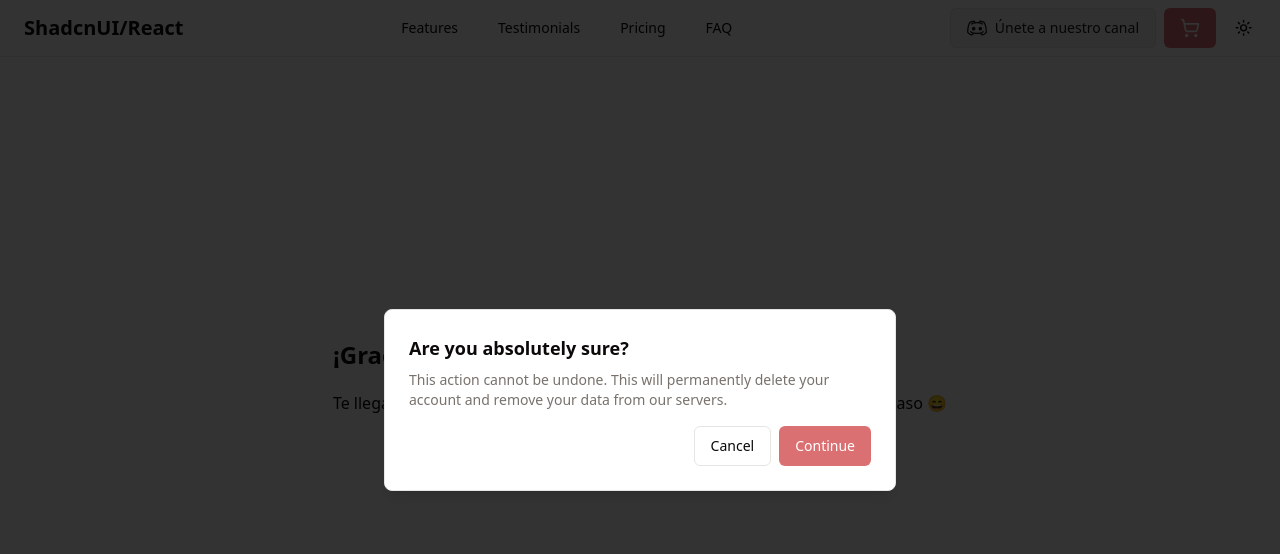
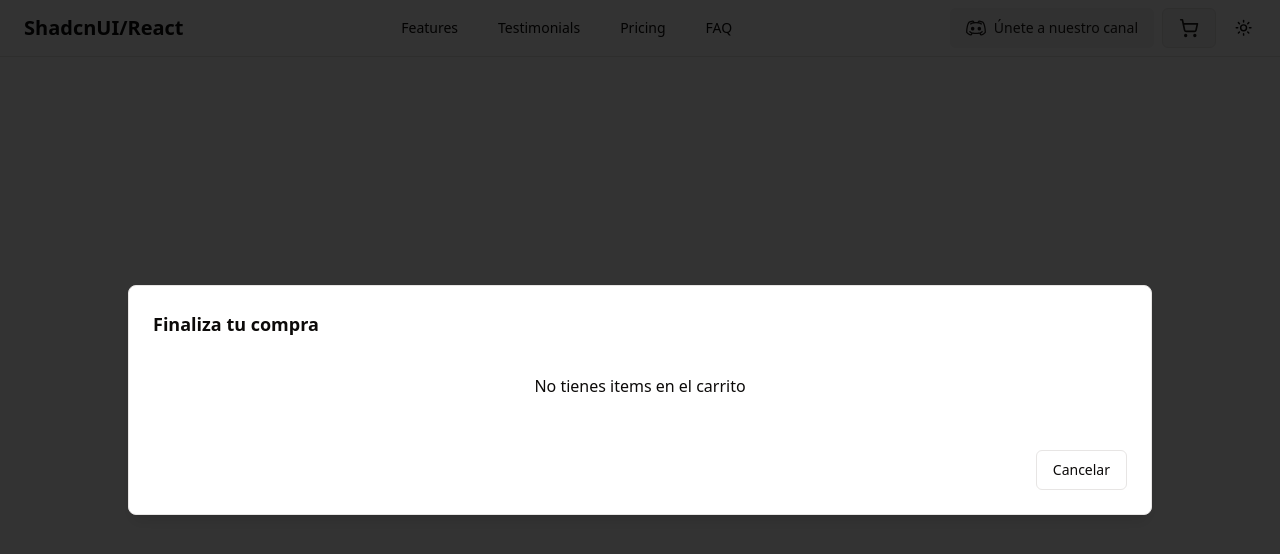
Before and after one commit to borjamrd/opogacela-shadcn, a Next.js app: page /thank-you in a window 1280 px wide. Both pictures are taken after a click on the button 1190 px from the left and 28 px from the top of the page. Shown: the top 554 px of the page. Built offline with nearby package versions, Linux system fonts and the light colour scheme.

Commit message:
feature: cart added

```diff
--- a/src/app/page.tsx
+++ b/src/app/page.tsx
@@ -12,6 +12,7 @@ import { Newsletter } from "@/components/Newsletter";
 import { FAQ } from "@/components/FAQ";
 import { Footer } from "@/components/Footer";
 import { ScrollToTop } from "@/components/ScrollToTop";
+import Cart from "@/components/Cart";
 
 export default function Home() {
   return (
@@ -29,7 +30,13 @@ export default function Home() {
       <Newsletter />
       <FAQ />
       <Footer />
+
+      <div className="lg:hidden fixed bottom-4 right-4" >
+        <Cart />
+      </div>
+
       <ScrollToTop />
+
     </div>
   )
 }
--- /dev/null
+++ b/src/components/AddToCart.tsx
@@ -0,0 +1,43 @@
+"use client"
+
+import { useOpogaceStore } from "@/lib/store";
+import { Button } from "./ui/button";
+import Stripe from "stripe";
+import { useEffect, useState } from "react";
+
+export default function AddToCart({ price }: { price: Stripe.Price }) {
+
+    const { addPrices, prices, removePrices } = useOpogaceStore()
+    const [loading, setLoading] = useState(true);
+    useEffect(() => {
+        setLoading(false);
+    }, [prices]);
+
+    if (loading) {
+        return <Button disabled variant={'secondary'}>
+            Cargando...
+        </Button>;
+    }
+
+    if (loading) {
+        return <div>Loading...</div>; // Muestra un estado de carga mientras se carga prices
+    }
+
+    const isProductInCart = prices.some((cartPrice) => cartPrice.id === price.id);
+
+    const handleClick = () => {
+        if (isProductInCart) {
+            removePrices(price.id);
+        } else {
+            addPrices(price);
+        }
+    };
+
+    return (
+        <Button variant={isProductInCart ? 'secondary' : 'outline'} onClick={handleClick}>
+            {isProductInCart ? 'Quitar del carrito' : 'Añadir al carrito'}
+        </Button>
+    );
+
+
+}
--- a/src/components/ButtonCheckout.tsx
+++ b/src/components/ButtonCheckout.tsx
@@ -3,6 +3,9 @@
 import { Button } from "./ui/button";
 
 export default function ButtonCheckout({ priceId }: { priceId: string }) {
+
+
+
     return <Button onClick={async () => {
         const res = await fetch('api/checkout', {
             method: 'POST',
--- a/src/components/Cart.tsx
+++ b/src/components/Cart.tsx
@@ -2,27 +2,69 @@
 
 import { ShoppingCart } from "lucide-react"
 import { AlertDialog, AlertDialogAction, AlertDialogCancel, AlertDialogContent, AlertDialogDescription, AlertDialogFooter, AlertDialogHeader, AlertDialogTitle, AlertDialogTrigger } from "./ui/alert-dialog"
-import { Button } from "./ui/button"
+import { Button, buttonVariants } from "./ui/button"
+import { useOpogaceStore } from "@/lib/store"
+import { Badge } from "./ui/badge"
+import AddToCart from "./AddToCart"
 
 export default function Cart() {
 
+    const { prices } = useOpogaceStore()
+
+    const checkout = async () => {
+
+        let pricesToSend: {
+            price: string;
+            quantity: number;
+        }[] = []
+
+        prices.map((price) => pricesToSend.push({
+            price: price.id,
+            quantity: 1,
+        }))
+        const res = await fetch('api/checkout', {
+            method: 'POST',
+            body: JSON.stringify({ prices: pricesToSend }),
+            headers: { 'Content-Type': 'application/json' }
+        })
+
+        const { url } = await res.json()
+        window.location.href = url
+    }
+
     return <AlertDialog>
         <AlertDialogTrigger asChild>
-            <Button>
+            <Button className={`border relative ${buttonVariants({ variant: "secondary" })}`} >
+                {prices.length > 0 && <Badge className="absolute -top-2 -right-2 z-10 ">{prices.length}</Badge>}
+
                 <ShoppingCart className="w-5 h-5" />
             </Button>
         </AlertDialogTrigger>
-        <AlertDialogContent>
+        <AlertDialogContent className="max-w-5xl">
             <AlertDialogHeader>
-                <AlertDialogTitle>Are you absolutely sure?</AlertDialogTitle>
-                <AlertDialogDescription>
-                    This action cannot be undone. This will permanently delete your
-                    account and remove your data from our servers.
-                </AlertDialogDescription>
+                <AlertDialogTitle>Finaliza tu compra</AlertDialogTitle>
+                {!prices.length && <div className="flex h-20 w-full"><p className="m-auto">No tienes items en el carrito</p></div>}
+                <div className="flex flex-col text-start gap-2">
+                    {prices.map((pricing) =>
+
+                        <div key={pricing.id} className='flex flex-col lg:flex-row lg:gap-2 gap-8 p-3 rounded-lg border bg-card text-card-foreground shadow-sm'>
+                            <div className='lg:w-3/4 flex flex-col'>
+                                <span className='lg:text-2xl text-lg font-semibold leading-none tracking-tight'> {pricing.nickname}</span>
+                                <span className="lg:text-3xl text-base font-bold">{pricing.unit_amount && pricing.unit_amount / 100} €</span>
+                            </div>
+                            <div className='lg:w-1/4 flex items-end justify-end'>
+                                <AddToCart price={pricing} />
+                            </div>
+                        </div>
+
+                    )}
+                </div>
+
             </AlertDialogHeader>
             <AlertDialogFooter>
-                <AlertDialogCancel>Cancel</AlertDialogCancel>
-                <AlertDialogAction>Continue</AlertDialogAction>
+                <AlertDialogCancel>Cancelar</AlertDialogCancel>
+                {prices.length > 0 && <AlertDialogAction onClick={checkout}>Continuar</AlertDialogAction>}
+
             </AlertDialogFooter>
         </AlertDialogContent>
     </AlertDialog>
--- a/src/components/Navbar.tsx
+++ b/src/components/Navbar.tsx
@@ -129,7 +129,7 @@ export const Navbar = () => {
             <a
               href="https://github.com/leoMirandaa/shadcn-landing-page.git"
               target="_blank"
-              className={`border ${buttonVariants({ variant: "secondary" })}`}
+              className={`${buttonVariants({ variant: "secondary" })}`}
             >
               <DiscordLogoIcon className="mr-2 w-5 h-5" />
               Únete a nuestro canal
--- a/src/components/Pricing.tsx
+++ b/src/components/Pricing.tsx
@@ -1,7 +1,6 @@
 
-import { Stripe } from 'stripe'
-import { Card, CardContent, CardDescription, CardHeader, CardTitle } from './ui/card';
-import { Button } from './ui/button';
+import { Stripe } from 'stripe';
+import AddToCart from './AddToCart';
 import ButtonCheckout from './ButtonCheckout';
 
 async function loadPrices() {
@@ -34,13 +33,13 @@ export const Pricing = async () => {
             <div className="flex gap-8 flex-col">
                 {prices.map((pricing) =>
 
-                    <div key={pricing.id} className='flex p-3 rounded-lg border bg-card text-card-foreground shadow-sm'>
-                        <div className='w-3/4'>
-                            <h3 className='text-2xl font-semibold leading-none tracking-tight'> {pricing.nickname}</h3>
-                            <span className="text-3xl font-bold">{pricing.unit_amount && pricing.unit_amount / 100} €</span>
+                    <div key={pricing.id} className='flex flex-col lg:gap-1  gap-8 lg:flex-row p-3 rounded-lg border bg-card text-card-foreground shadow-sm'>
+                        <div className='lg:w-3/4'>
+                            <h3 className='lg:text-2xl text-lg font-semibold leading-none tracking-tight'> {pricing.nickname}</h3>
+                            <span className="lg:text-3xl text-base font-bold">{pricing.unit_amount && pricing.unit_amount / 100} €</span>
                         </div>
-                        <div className='w-1/4 flex gap-2'>
-                            <Button variant={'secondary'} className="w-full">Añadir al carrito</Button>
+                        <div className='lg:w-1/4 flex gap-2'>
+                            <AddToCart price={pricing} />
                             <ButtonCheckout priceId={pricing.id} />
                         </div>
                     </div>
--- a/src/components/ScrollToTop.tsx
+++ b/src/components/ScrollToTop.tsx
@@ -29,7 +29,7 @@ export const ScrollToTop = () => {
             {showTopBtn && (
                 <Button
                     onClick={goToTop}
-                    className="fixed bottom-4 right-4 opacity-90 shadow-md"
+                    className="fixed lg:bottom-4 bottom-20 right-4 opacity-90 shadow-md"
                     size="icon"
                 >
                     <ArrowUpToLine className="h-4 w-4" />
--- a/src/lib/store.ts
+++ b/src/lib/store.ts
@@ -1,45 +1,26 @@
-import { create } from 'zustand'
-import Product from 'stripe'
-interface StripeProduct {
-    active?: boolean | null
-    attributes?: (string)[] | null
-    caption?: string | null
-    created: number
-    deactivate_on?: any[]
-    description?: string | null
-    id: string
-    images: (string)[]
-    livemode: boolean
-    metadata: { [key: string]: string }
-    name: string
-    object: "product"
-    package_dimensions?: PackageDimensions | null
-    shippable?: boolean | null
-    statement_descriptor?: string | null
-    type: "good" | "service"
-    unit_label?: string | null
-    updated: number
-    url?: string | null
-}
-interface PackageDimensions {
-    height: number
-    length: number
-    weight: number
-    width: number
+import { Stripe } from 'stripe';
+import { create } from 'zustand';
+import { persist } from 'zustand/middleware';
+
+
+interface OpogaceState {
+    prices: Stripe.Price[]
+    addPrices: (product: Stripe.Price) => void;
+    removePrices: (productId: string) => void;
 }
 
-interface OpogaceState {
-    products: StripeProduct[]
-    addProduct: (product: StripeProduct) => void;
-    removeProduct: (productId: string) => void;
-}
+export const useOpogaceStore = create<OpogaceState>()(
+    persist(
+        (set) => ({
+            prices: [],
+            addPrices: (price) => set((state) => ({
+                prices: [...state.prices, price],
+            })),
+            removePrices: (productId: any) => set((state) => ({
+                prices: state.prices.filter(price => price.id !== productId),
+            })),
+        }), { name: 'opogaceStore' }
+    )
 
-export const useOpogaceStore = create<OpogaceState>()((set) => ({
-    products: [],
-    addProduct: (product) => set((state) => ({
-        products: [...state.products, product],
-    })),
-    removeProduct: (productId: any) => set((state) => ({
-        products: state.products.filter(product => product.id !== productId),
-    })),
-}))
+
+)
```
